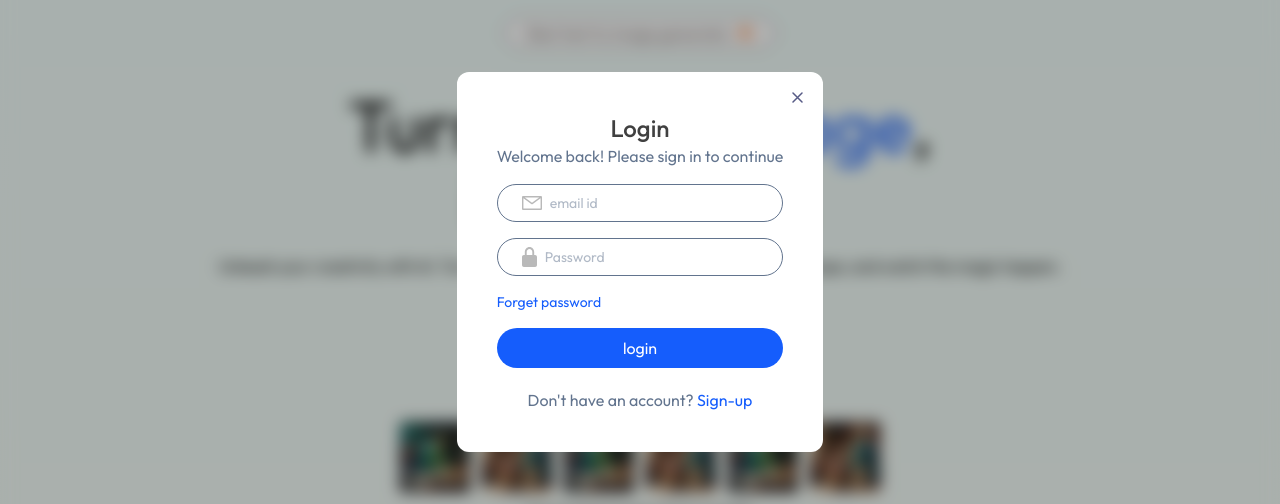
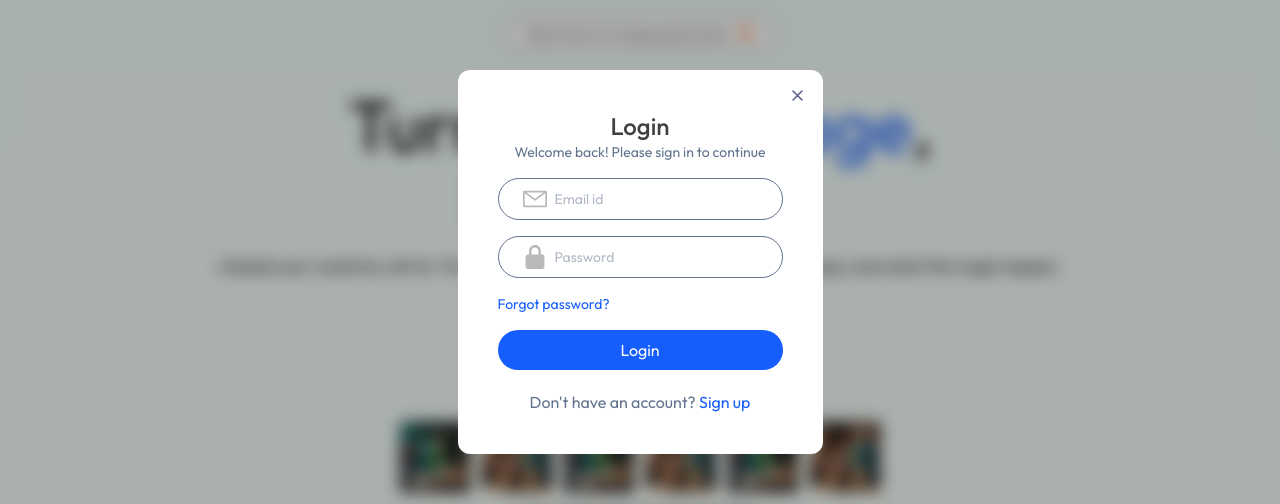
Before and after one commit to KrutikaNikhade/Imagify, a React (Vite) app in the folder client/: page / in a window 1280 px wide. Both pictures are taken after a click on the button "Login". Shown: the part 138-642 px from the top of the page. Built offline with nearby package versions, Linux system fonts and the light colour scheme.

Commit message:
framer-motion name correction

```diff
--- a/client/src/components/Login.jsx
+++ b/client/src/components/Login.jsx
@@ -1,142 +1,164 @@
-import React, { useContext, useEffect, useState } from 'react';
-import { assets } from '../assets/assets';
-import { AppContext } from '../context/AppContext';
-import {motion} from 'framer-motion'
-import axios from 'axios'
-import { toast } from 'react-toastify';
+import axios from "axios";
+import { motion } from "framer-motion";
+import React, { useContext, useEffect, useState } from "react";
+import { toast } from "react-toastify";
+import { assets } from "../assets/assets";
+import { AppContext } from "../context/AppContext";
 
 const Login = () => {
   const [state, setState] = useState("Login");
-     const {setShowLogin, backendUrl, setToken, setUser} = useContext(AppContext);
 
-     const [name, setName] = useState('');
-     const [email, setEmail] = useState('');
-     const [password, setPassword] = useState('');
+  const { setShowLogin, backendUrl, setToken, setUser } =
+    useContext(AppContext);
 
-     const onSubmitHandler = async (e) =>{
+  const [name, setName] = useState("");
+  const [email, setEmail] = useState("");
+  const [password, setPassword] = useState("");
+
+  const onSubmitHandler = async (e) => {
     e.preventDefault();
-      try{
-          if(state === 'Login'){
-            console.log("Backend URL:", backendUrl);
 
-           const {data} = await axios.post(backendUrl + '/api/user/login',
-                {email, password})
-
-               if(data.success){
+    try {
+      if (state === "Login") {
+        console.log("LOGIN PAYLOAD:", { email, password });
+        const { data } = await axios.post(backendUrl + "/api/user/login", {
+          email,
+          password,
+        });
+        if (data.success) {
           setToken(data.token);
           setUser(data.user);
-                   localStorage.setItem('token', data.token);
-                  setShowLogin(false)
+          localStorage.setItem("token", data.token);
+          setShowLogin(false);
+        } else {
+          toast.error(data.message);
         }
-               else{
-                   toast.error(data.message)
-               }
-             }
-          else{
-console.log("Backend URL:", backendUrl);
-
-            const { data } = await axios.post("http://localhost:4000/api/user/register", {
-    name, email, password
+      } else {
+        const { data } = await axios.post(backendUrl + "/api/user/register", {
+          name,
+          email,
+          password,
         });
-
-
-                 if(data.success){
+        if (data.success) {
           setToken(data.token);
           setUser(data.user);
-                    localStorage.setItem('token', data.token);
-                    setShowLogin(false)
-
-                  }
-                  else{
+          localStorage.setItem("token", data.token);
+          setShowLogin(false);
+        } else {
           toast.error(data.message);
         }
       }
-          }
-           catch(error) {
-    const msg = error.response?.data?.message || error.message;
-    toast.error(msg);
+   } catch (error) {
+  toast.error(error.response?.data?.message || "Something went wrong");
 }
 
+  };
 
-     }
-
-     useEffect(()=>{
+  useEffect(() => {
     document.body.style.overflow = "hidden";
 
-         return() =>{
+    return () => {
       document.body.style.overflow = "unset";
-         }
-     }, [])
+    };
+  }, []);
 
   return (
-    <div
-       className='fixed top-0 left-0 right-0
-          bottom-0 z-10 backdrop-blur-sm bg-black/30
-          flex justify-center items-center'>
-
-        <motion.form onSubmit={onSubmitHandler}
-           initial={{opacity:0.2, y:50}}
-           transition={{duration:0.3}}
-           whileInView={{opacity:1, y:0}}
-           viewport={{once:true}}
-        action=""
-         className='relative bg-white p-10 rounded-xl
-         text-slate-500'>
-        <h1 className='text-center text-2xl
-        text-neutral-700 font-medium'>{state}</h1>
-        <p>Welcome back! Please sign in to continue</p>
-
-        { state !== "Login" &&
-            <div className='border px-6 py-2 flex items-center
-               gap-2 rounded-full mt-5'>
-              <img src={assets.profile_icon} width={30} alt="" />
-              <input onChange={e => setName(e.target.value)} value={name}
-              className='outline-none text-sm'
-             type="text" placeholder='Your name' required/>
-          </div>
-        }
-
-          <div className='border px-6 py-2 flex items-center
-             gap-2 rounded-full mt-4'>
-            <img src={assets.email_icon} width={20} alt="" />
-            <input onChange={e => setEmail(e.target.value)} value={email}
-            className='outline-none text-sm'
-            type="email" placeholder='email id' required/>
-        </div>
-
-          <div className='border px-6 py-2 flex items-center
-             gap-2 rounded-full mt-4'>
-            <img src={assets.lock_icon} width={15} alt="" />
-            <input onChange={e => setPassword(e.target.value)} value={password}
-            className='outline-none text-sm'
-            type="password" placeholder='Password' required/>
-        </div>
-             <p
-                className='text-sm text-blue-600 my-4 cursor-pointer'>
-                Forget password
+    <div className="fixed top-0 left-0 right-0 bottom-0 z-10 backdrop-blur-sm bg-black/30 flex justify-center items-center">
+      <motion.form
+        onSubmit={onSubmitHandler}
+        initial={{ opacity: 0.2, y: 50 }}
+        transition={{ duration: 0.3 }}
+        whileInView={{ opacity: 1, y: 0 }}
+        viewport={{ once: true }}
+        className="relative bg-white p-10 rounded-xl text-slate-500"
+      >
+        <h1 className="text-center text-2xl text-neutral-700 font-medium">
+          {state}
+        </h1>
+        <p className="text-sm text-center">
+          {state === "Login"
+            ? "Welcome back! Please sign in to continue"
+            : "Welcome! Please create a new account"}
         </p>
 
+        {state !== "Login" && (
+          <div className="border px-6 p-2 flex items-center gap-2 rounded-full mt-5">
+            <img className="w-6 h-6" src={assets.user_icon} alt="" />
+            <input
+              onChange={(e) => setName(e.target.value)}
+              value={name}
+              type="text"
+              className="outline-none text-sm"
+              placeholder="Full Name"
+              required
+            />
+          </div>
+        )}
+        <div className="border px-6 p-2 flex items-center gap-2 rounded-full mt-4">
+          <img className="w-6 h-6" src={assets.email_icon} alt="" />
+          <input
+            onChange={(e) => setEmail(e.target.value)}
+            value={email}
+            type="email"
+            className="outline-none text-sm"
+            placeholder="Email id"
+            required
+          />
+        </div>
+        <div className="border px-6 p-2 flex items-center gap-2 rounded-full mt-4">
+          <img className="w-6 h-6" src={assets.lock_icon} alt="" />
+          <input
+            onChange={(e) => setPassword(e.target.value)}
+            value={password}
+            type="password"
+            className="outline-none text-sm"
+            placeholder="Password"
+            required
+          />
+        </div>
+        {state === "Login" && (
+          <p className="text-sm text-blue-600 my-4 cursor-pointer">
+            Forgot password?
+          </p>
+        )}
         <button
-                className='bg-blue-600 w-full text-white py-2 rounded-full'>
-                {state === "Login" ? "login" : "Create Account"}
+          className={`bg-blue-600 w-full text-white py-2 rounded-full cursor-pointer ${
+            state !== "Login" ? "mt-4" : ""
+          }`}
+        >
+          {state === "Login" ? "Login" : "Create Account"}
         </button>
+        {state === "Login" ? (
+          <p className="mt-5 text-center">
+            Don't have an account?{" "}
+            <span
+              className="text-blue-600 cursor-pointer"
+              onClick={() => setState("Sign Up")}
+            >
+              Sign up
+            </span>
+          </p>
+        ) : (
+          <p className="mt-5 text-center">
+            Already have an account?{" "}
+            <span
+              className="text-blue-600 cursor-pointer"
+              onClick={() => setState("Login")}
+            >
+              Login
+            </span>
+          </p>
+        )}
 
-             { state === "Login" ?
-             <p className='mt-5 text-center'>Don't have an account?
-                <span className='text-blue-600 cursor-pointer' onClick={()=>setState("Sign Up")}> Sign-up</span>
-            </p>
-          :
-            <p className='mt-5 text-center'>Already have an account?
-                <span className='text-blue-600 cursor-pointer' onClick={()=>setState("Login")}> Log-in</span>
-            </p>
-           }
-
-             <img onClick={()=>setShowLogin(false)} src={assets.cross_icon} alt=""
-             className='absolute top-5 right-5 cursor-pointer' />
+        <img
+          onClick={() => setShowLogin(false)}
+          src={assets.cross_icon}
+          alt=""
+          className="absolute top-5 right-5 cursor-pointer"
+        />
       </motion.form>
-
     </div>
-  )
-}
+  );
+};
 
 export default Login;
```
Lines whose indentation alone changed are shown as unchanged.
